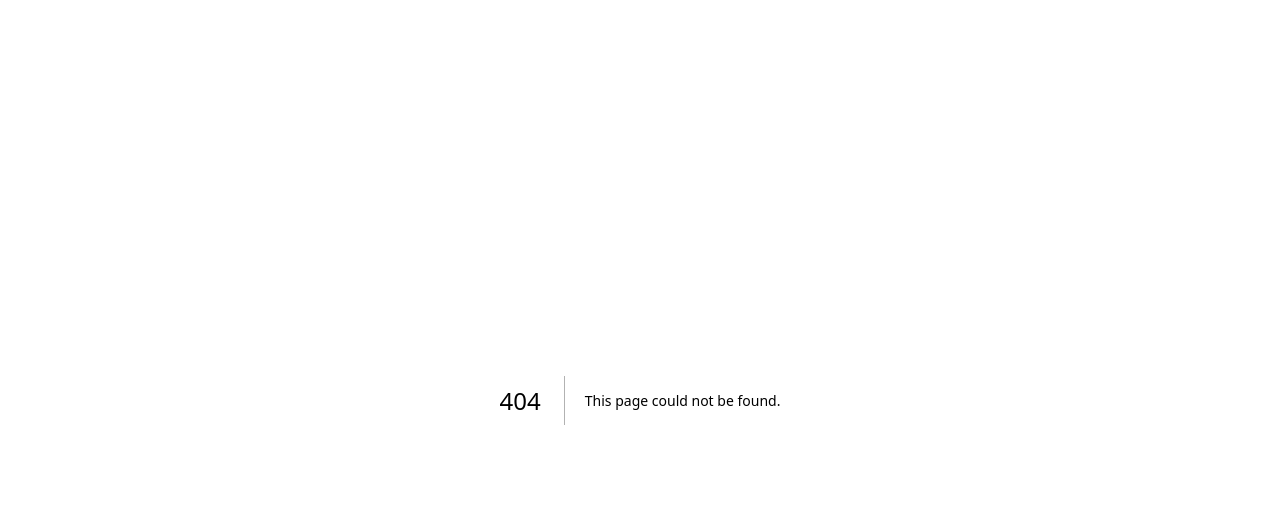
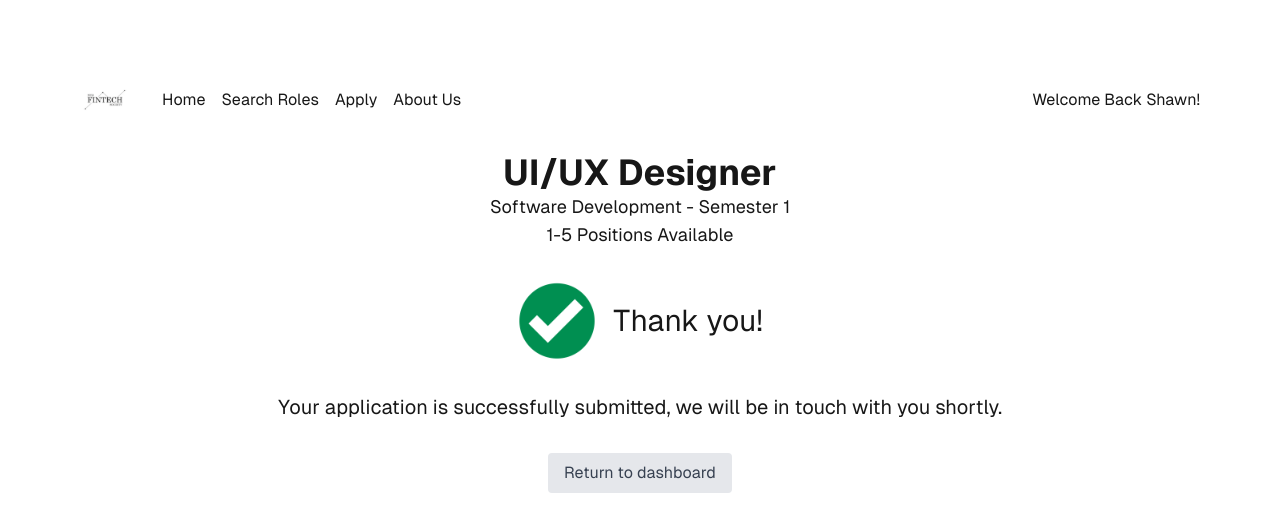
Before and after one commit to nathanshew/SD_Careers_Platform, a Next.js app: page /confirmation in a window 1280 px wide. Before the commit this address had no page. Shown: the top 532 px of the page. Built offline with nearby package versions, Linux system fonts and the light colour scheme.

Commit message:
confirmation page

```diff
--- /dev/null
+++ b/src/app/confirmation/page.tsx
@@ -0,0 +1,67 @@
+"use client";
+
+import checkmark from "@/app/components/confirmation/checkmark.png";
+
+import { useState } from "react";
+import Image from "next/image";
+
+export default function ConfirmationPage() {
+  const [activeTab, setActiveTab] = useState("overview");
+
+  return (
+    <div className="min-h-screen p-8 pb-20 gap-16 sm:p-20 font-[family-name:var(--font-geist-sans)]">
+      {/* Header Area */}
+      <header className="flex justify-between items-center mb-8">
+        <div className="flex items-center">
+          <Image
+            src="/Fintech Logo.svg"
+            alt="Fintech Society Logo"
+            width={50}
+            height={50}
+          />
+          <nav className="ml-8">
+            <a href="/" className="mr-4">
+              Home
+            </a>
+            <a href="/search-roles" className="mr-4">
+              Search Roles
+            </a>
+            <a href="/apply" className="mr-4">
+              Apply
+            </a>
+            <a href="/about-us">About Us</a>
+          </nav>
+        </div>
+        <div>Welcome Back Shawn!</div>
+      </header>
+
+      {/* Job Role Title */}
+      <section className="text-center mb-8">
+        <h1 className="text-4xl font-bold">UI/UX Designer</h1>
+        <p className="text-lg">Software Development - Semester 1</p>
+        <p className="text-lg">1-5 Positions Available</p>
+      </section>
+
+      <div className="flex items-center justify-center space-x-4 mt-8">
+        <Image
+          src={checkmark}
+          alt="Confirmation Checkmark"
+          width={80}
+          height={80}
+        />
+        <h1 className="text-3xl">Thank you!</h1>
+      </div>
+      <div className="flex items-center justify-center space-x-4 mt-8">
+        <h2 className="text-xl">
+          Your application is successfully submitted, we will be in touch with
+          you shortly.
+        </h2>
+      </div>
+      <div className="flex items-center justify-center space-x-4 mt-8">
+        <button className="bg-gray-200 text-gray-700 py-2 px-4 rounded hover:bg-gray-300">
+          Return to dashboard
+        </button>
+      </div>
+    </div>
+  );
+}
```
Also changed, not shown: src/app/components/confirmation/checkmark.png (added).
